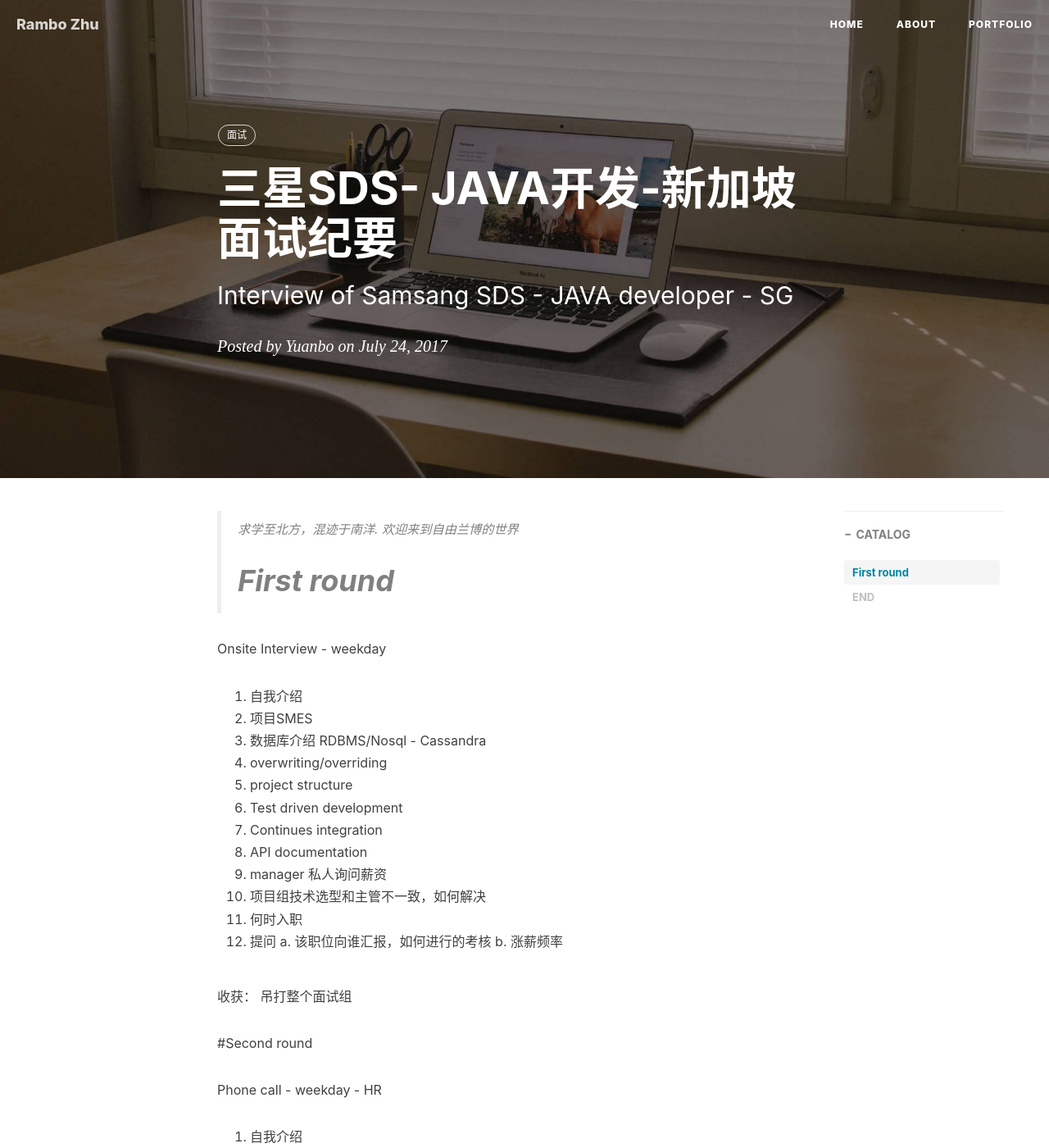
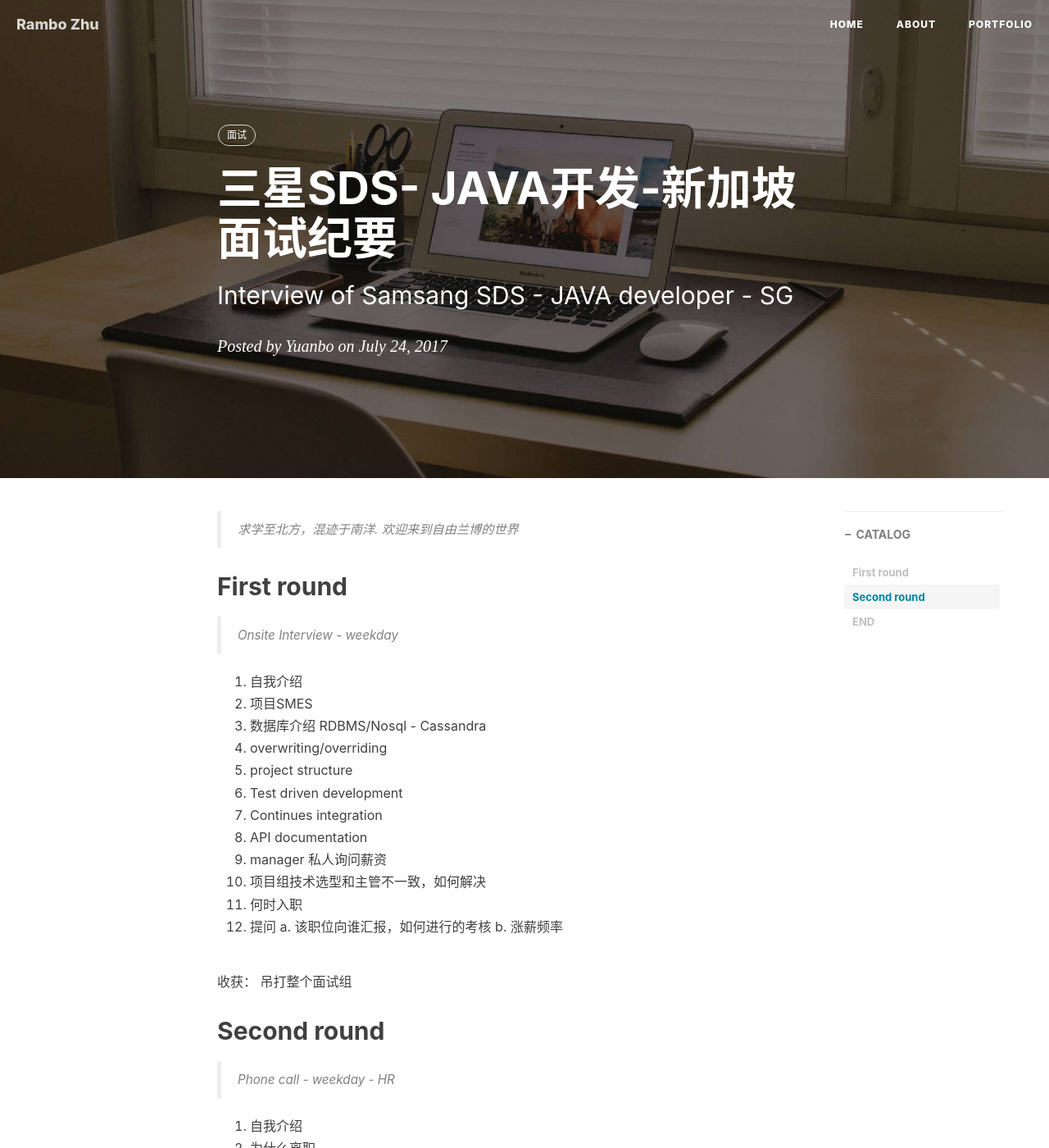
Before and after one commit to freerambo/freerambo.github.io, a Jekyll site: the page built from _posts/2017-07-24-interview-of-Samsang-SDS.markdown, in a window 1280 px wide and 1400 px high. Shown: the whole window at 82% size. Built offline with Jekyll 4.4.1, drawn with Linux system fonts in a browser that asks for light colours; nearby versions of some CDN libraries; comment, search, counter and statistics services are not loaded.

Commit message:
update contents

```diff
--- a/_posts/2017-07-24-interview-of-Samsang-SDS.markdown
+++ b/_posts/2017-07-24-interview-of-Samsang-SDS.markdown
@@ -12,9 +12,10 @@
 ---
 
 > 求学至北方，混迹于南洋. 欢迎来到自由兰博的世界
-# First round
 
-Onsite Interview - weekday
+## First round
+
+>Onsite Interview - weekday
 
 1. 自我介绍
 2. 项目SMES
@@ -33,9 +34,9 @@
 
 收获： 吊打整个面试组
 
-#Second round
+## Second round
 
-Phone call - weekday - HR
+>Phone call - weekday - HR
 
 1. 自我介绍
 2. 为什么离职
```
Also changed, not shown: _posts/2017-07-31-interview-of-ant-financial.markdown (+5 -4 lines).
